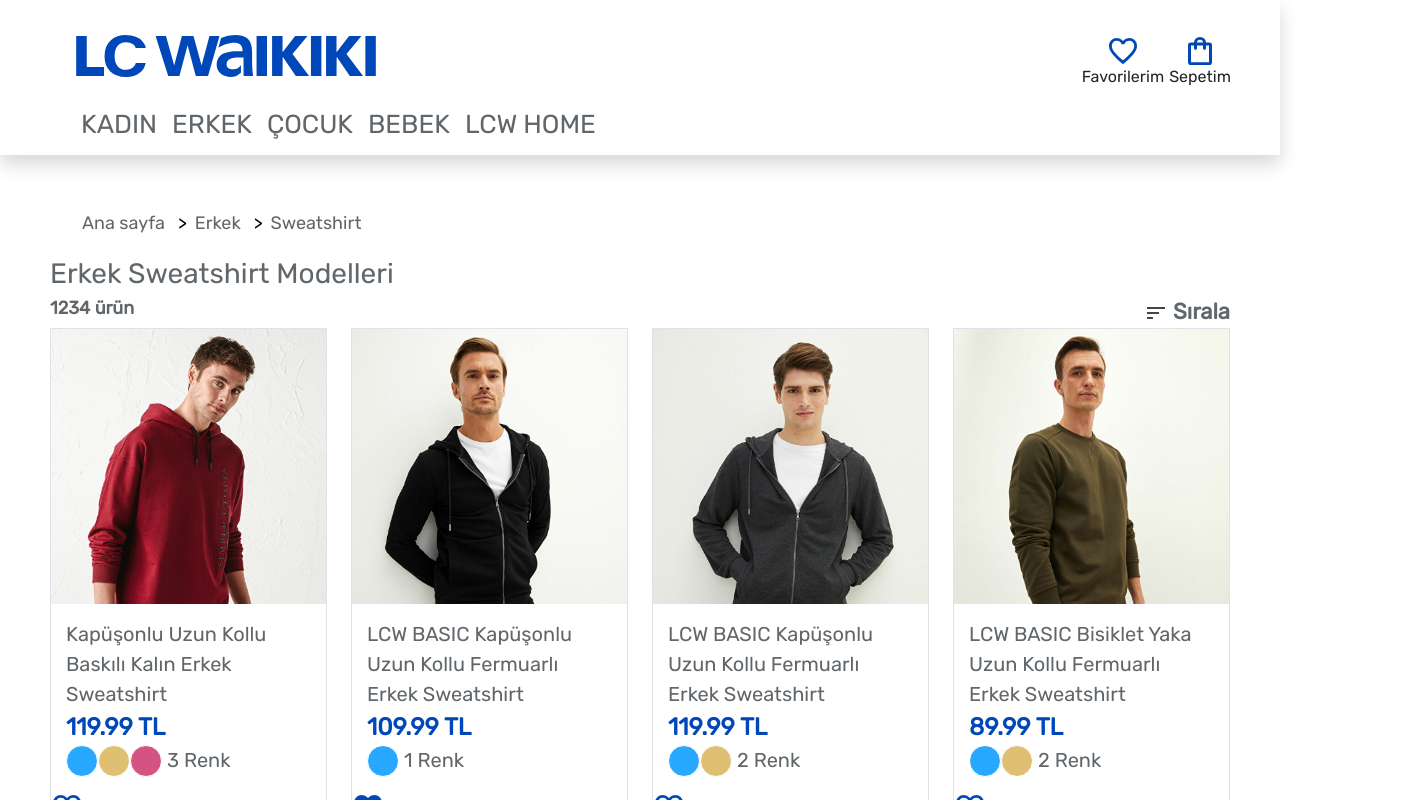
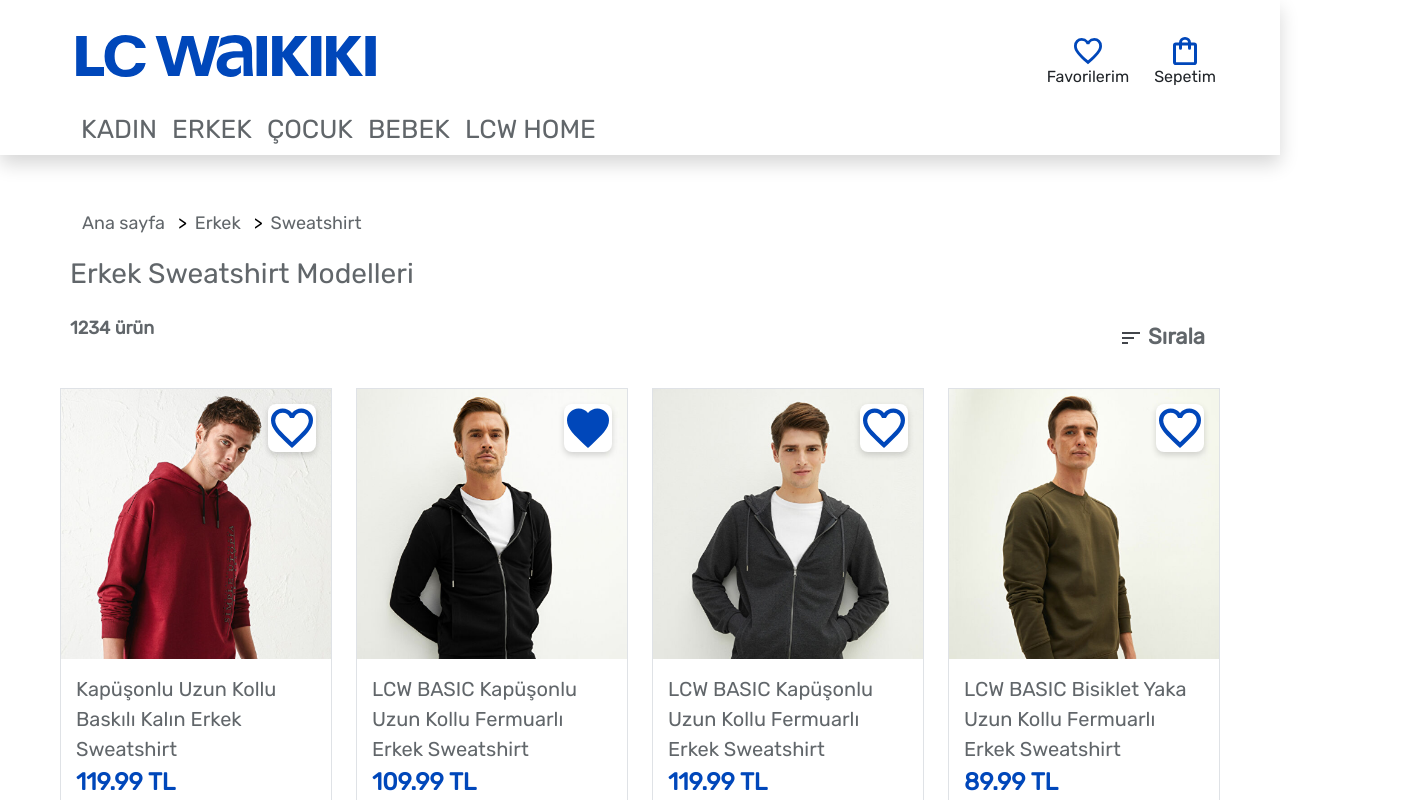
Before and after one commit to sametsunman/lcw-online, a React (Create React App) app: page / in a window 1280 px wide. Shown: the top 800 px of the page, 1404 px wide, since content can reach past the window. Built offline with nearby package versions, Linux system fonts and the light colour scheme.

Commit message:
Added Sorting by price fuınction

```diff
--- /dev/null
+++ b/src/components/Common/Product.jsx
@@ -0,0 +1,35 @@
+import React from 'react';
+import { ProductItem, Description, FavoriteButton, AddToCart } from '../../styles/MainPage.styles';
+import { Button } from '@mui/material/';
+
+
+const Product = ({ product }) => {
+    return (
+        <ProductItem>
+            <img src={product.image} alt={`product_${product.id}`} />
+            <FavoriteButton>
+                <img src={product.isFavorited ? '/assets/icons/favorite.svg' : '/assets/icons/favorite_border.svg'} alt='favorite' />
+            </FavoriteButton>
+            <div>
+                <Description>
+                    <span className='name'>{product.name}</span>
+                    <span className='price'>{product.price} TL</span>
+                    <div>
+                        {
+                            product.colors.map((color, index) => {
+                                return <span className='color' key={index} style={{ background: color }}></span>
+                            })
+                        }
+                        <span className='colorCount'>{product.colors.length} Renk</span>
+                    </div>
+                </Description>
+                <AddToCart className='add-to-cart'>
+                    <Button variant="outlined"><img src='/assets/icons/shopping_bag.svg' alt='add_to_cart' /> Sepete Ekle</Button>
+                </AddToCart>
+            </div>
+        </ProductItem>
+
+    )
+}
+
+export default Product
--- a/src/components/Footer/index.styles.jsx
+++ b/src/components/Footer/index.styles.jsx
@@ -12,8 +12,10 @@
 export const ButtonBar = styled.div`
   display: flex;
   justify-content: space-around;
+  align-items: center;
   background-color: #f2f2f2;
   height: 72px;
+  font-size: 18px;
   & > div > span {
     margin-right: 20px
   }
@@ -26,6 +28,8 @@
   height: 432px;
   display: flex;
   justify-content: space-around;
+  align-items: center;
+  font-size: 20px;
   & > ul {
     list-style-type: none;
     margin-left: 110px;
@@ -37,6 +41,7 @@
   text-decoration: none;
   margin-top: 10px;
   margin-bottom: 10px;
+  cursor: pointer;
   }
   & > ul > li.button {
     width: 446px;
--- a/src/components/Header/index.styles.jsx
+++ b/src/components/Header/index.styles.jsx
@@ -23,6 +23,11 @@
   & > li {
     display: inline;
     margin-right: 5px;
+    padding: 5px;
+    cursor: pointer;
+  }
+  & > li:hover {
+    background-color: #ececec;
   }
   & > li a {
     padding: 0 20px 0 0;
@@ -53,16 +58,28 @@
   `;
 
   export const FavoriteButton = styled.div`
+    padding: 5px;
     background: transparent url('assets/icons/favorite_border.svg') 50% 0% no-repeat padding-box;
     margin-left: auto;
     padding-top: 30px;
+    cursor: pointer;
+    &:hover {
+      background-color: #fbfbfb;
+      box-shadow: 0px 3px 6px #00000029;
+    }
   `;
 
   export const BasketButton = styled.div`
+  padding: 5px;
     background: transparent url('assets/icons/shopping_bag.svg') 50% 0% no-repeat padding-box;
-    margin-left: 5px;
-    margin-right: 5px;
+    margin-left: 15px;
+    margin-right: 15px;
     padding-top: 30px;
+    cursor: pointer;
+    &:hover {
+      background-color: #fbfbfb;
+      box-shadow: 0px 3px 6px #00000029;
+    }
   `;
 
   export const MenuItem = styled.li`
--- a/src/context/store.js
+++ b/src/context/store.js
@@ -6,6 +6,7 @@
             image: '/assets/products/product_1.png',
             price: 119.99,
             colors: ['#28a9ff','#dfc073','#d45383'],
+            size: 'M',
             isFavorited: false
         },
         {
@@ -13,7 +14,8 @@
             name: 'LCW BASIC Kapüşonlu Uzun Kollu Fermuarlı Erkek Sweatshirt',
             image: '/assets/products/product_2.png',
             price: 109.99,
-            colors: ['#28a9ff'],
+            colors: ['#080808','#28a9ff'],
+            size: 'L',
             isFavorited: true
         },
         {
@@ -21,7 +23,8 @@
             name: 'LCW BASIC Kapüşonlu Uzun Kollu Fermuarlı Erkek Sweatshirt',
             image: '/assets/products/product_3.png',
             price: 119.99,
-            colors: ['#28a9ff','#dfc073'],
+            colors: ['#262626'],
+            size: 'S',
             isFavorited: false
         },
         {
@@ -29,7 +32,8 @@
             name: 'LCW BASIC Bisiklet Yaka Uzun Kollu Fermuarlı Erkek Sweatshirt',
             image: '/assets/products/product_4.png',
             price: 89.99,
-            colors: ['#28a9ff','#dfc073'],
+            colors: ['#352e1c','#28a9ff','#dfc073'],
+            size: 'S',
             isFavorited: false
         },
         {
@@ -37,7 +41,8 @@
             name: 'LCW CASUAL Kapüşonlu Uzun Kollu Baskılı Erkek Sweatshirt',
             image: '/assets/products/product_5.png',
             price: 119.99,
-            colors: ['#28a9ff','#dfc073'],
+            colors: ['#151515','#28a9ff'],
+            size: 'XL',
             isFavorited: true
         },
         {
@@ -46,6 +51,7 @@
             image: '/assets/products/product_6.png',
             price: 119.99,
             colors: ['#28a9ff','#dfc073'],
+            size: 'M',
             isFavorited: false
         },
         {
@@ -53,7 +59,8 @@
             name: 'LCW BASIC Bisiklet Yaka Uzun Kollu Fermuarlı Erkek Sweatshirt',
             image: '/assets/products/product_7.png',
             price: 69.99,
-            colors: ['#28a9ff','#dfc073'],
+            colors: ['#151515','#28a9ff','#dfc073'],
+            size: 'M',
             isFavorited: false
         },
         {
@@ -62,6 +69,7 @@
             image: '/assets/products/product_8.png',
             price: 109.99,
             colors: ['#28a9ff','#dfc073'],
+            size: 'M',
             isFavorited: false
         },
         {
@@ -70,6 +78,7 @@
             image: '/assets/products/product_9.png',
             price: 99.99,
             colors: ['#28a9ff','#dfc073'],
+            size: 'L',
             isFavorited: false
         },
         {
@@ -78,6 +87,7 @@
             image: '/assets/products/product_10.png',
             price: 119.99,
             colors: ['#28a9ff','#dfc073'],
+            size: 'L',
             isFavorited: false
         },
         {
@@ -86,6 +96,7 @@
             image: '/assets/products/product_11.png',
             price: 99.99,
             colors: ['#28a9ff','#dfc073'],
+            size: 'S',
             isFavorited: false
         },
         {
@@ -94,6 +105,7 @@
             image: '/assets/products/product_12.png',
             price: 119.99,
             colors: ['#28a9ff','#dfc073'],
+            size: 'L',
             isFavorited: false
         }
     ]
--- a/src/screens/MainPage.jsx
+++ b/src/screens/MainPage.jsx
@@ -1,12 +1,26 @@
-import React from 'react'
+import React, {useState} from 'react'
 import { useSelector } from 'react-redux';
-import Grid from '@mui/material/Grid';
-import { Wrapper, Breadcrumb, Title, Menu, Products, ProductItem, Description, FavoriteButton } from './../styles/MainPage.styles';
+import { Grid, Popover, FormControlLabel, RadioGroup, Radio } from '@mui/material/';
+import { Wrapper, Breadcrumb, Title, Menu, Products } from './../styles/MainPage.styles';
+import Product from './../components/Common/Product'
 
 
 const MainPage = () => {
 
     const { products } = useSelector((state) => state);
+
+    const [sortingValue, setSortingValue] = useState("default");
+    const [sortingAnchorEl, setSortingAnchorEl] = React.useState(null);
+
+    const onClickSortingPop = (event) => {
+        setSortingAnchorEl(event.currentTarget);
+    };
+
+    const onCloseSortingPop = () => {
+        setSortingAnchorEl(null);
+    };
+
+    const sortingId = Boolean(sortingAnchorEl) ? 'sorting-popover' : undefined;
 
     return (
         <Wrapper>
@@ -18,33 +32,42 @@
             <Title>Erkek Sweatshirt Modelleri</Title>
             <Menu>
                 <span className='product-count'>1234 ürün</span>
-                <span className='sort'><img src='/assets/icons/sort.svg' alt='sorting' /> Sırala</span>
+                <span aria-describedby={sortingId} className='sort' onClick={onClickSortingPop}>
+                    <img src='/assets/icons/sort.svg' alt='sorting' /> Sırala
+                </span>
+                <Popover
+                    id={sortingId}
+                    open={Boolean(sortingAnchorEl)}
+                    anchorEl={sortingAnchorEl}
+                    onClose={onCloseSortingPop}
+                    anchorOrigin={{
+                        vertical: 'bottom',
+                        horizontal: 'center',
+                    }}
+                >
+                    <div style={{padding: '10px'}}>
+                    <RadioGroup
+                            className="sorting-radio"
+                            aria-label="sorting"
+                            value={sortingValue}
+                            onChange={(event)=>setSortingValue(event.target.value)}
+                            name="sorting-buttons-group"
+                        >
+                            <FormControlLabel value="default" control={<Radio />} label="Varsayılan" />
+                            <FormControlLabel value="desc" control={<Radio />} label="Fiyata Göre Azalan" />
+                            <FormControlLabel value="asc" control={<Radio />} label="Fiyata Göre Artan" />
+                        </RadioGroup>
+                    </div>
+                </Popover>
             </Menu>
             <Products>
                 <Grid container spacing={3}>
                     {
-                        products.map(product => {
+                        products.sort((a, b) => sortingValue==='default' ? a.id - b.id : (sortingValue==='asc' ? a.price - b.price : b.price - a.price ))
+                        .map(product => {
                             return <Grid key={product.id} item xs={3}>
-                            <ProductItem>
-                                <img src={product.image} alt={`product_${product.id}`} />
-                                <Description>
-                                <span className='name'>{product.name}</span>
-                                <span className='price'>{product.price} TL</span>
-                                <div>
-                                    {
-                                        product.colors.map((color,index) => {
-                                            return <span className='color' key={index} style={{background:color}}></span>
-                                        })
-                                    }
-                                    <span className='colorCount'>{product.colors.length} Renk</span>
-                                </div>
-                                </Description>
-                                <FavoriteButton>
-                                    <img src={product.isFavorited ? '/assets/icons/favorite.svg' : '/assets/icons/favorite_border.svg'} alt='favorite' />
-                                </FavoriteButton>
-                            </ProductItem>
-
-                        </Grid>
+                                <Product product={product} />
+                            </Grid>
                         })
                     }
                 </Grid>
--- a/src/styles/MainPage.styles.js
+++ b/src/styles/MainPage.styles.js
@@ -21,29 +21,43 @@
 
 export const Title = styled.span`
   font-size: 28px;
+  padding-inline: 20px;
 `;
 
 export const Menu = styled.div`
 display: flex;
 justify-content: space-between;
+padding: 20px;
 & > span.product-count {
   font-size: 18px;
   font-weight: 600
 }
 & > span.sort {
   font-size: 22px;
-  font-weight: 600
+  font-weight: 600;
+  cursor: pointer;
+  padding: 5px;
+  :hover {
+    box-shadow: inset 0px 0px 2px 1px #9c9c9c;
+  },
 }
 `;
 
 export const Products = styled.div`
-
+  padding: 10px;
 `;
 
 export const ProductItem = styled.div`
+  position: relative;
   display: flex;
   flex-direction: column;
   border: 1px solid #DFE2E6;
+  & > div {
+    display: flex;
+  }
+  & > div:hover > .add-to-cart {
+    display: unset;
+  }
 `;
 
 export const Description = styled.div`
@@ -60,19 +74,44 @@
   }
   & > div {
     display: flex;
+    padding-left: 15px;
   }
   & > div > span.color {
     width: 32px;
     height: 32px;
-    border: 1px solid #fff;
+    border: 0px solid #fff;
     border-radius: 50%;
+    margin-left: -15px;
+
   }
   & > div > span.colorCount {
     font-size: 20px;
-    margin-left: 5px;
+    margin-left: 10px;
   }
 `;
 
 export const FavoriteButton = styled.div`
+  position: absolute;
+  top: 15px;
+  right: 15px;
+  width: 48px;
+  height: 48px;
+  background: #FFFFFF 0% 0% no-repeat padding-box;
+  box-shadow: 0px 3px 6px #00000029;
+  border-radius: 8px;
+  display: grid;
+  justify-items: center;
+  align-content: center;
+  cursor: pointer;
+`;
+
+export const AddToCart = styled.div`
+  position: absolute;
+  bottom: 20px;
+  right: 15px;
+  display: none;
+  & > .MuiButton-root {
+    color: #0047BA;
+  }
 
 `;
```
Also changed, not shown: screenshot.png (added), 1 other file (tests, documents, lock files or other folders).
